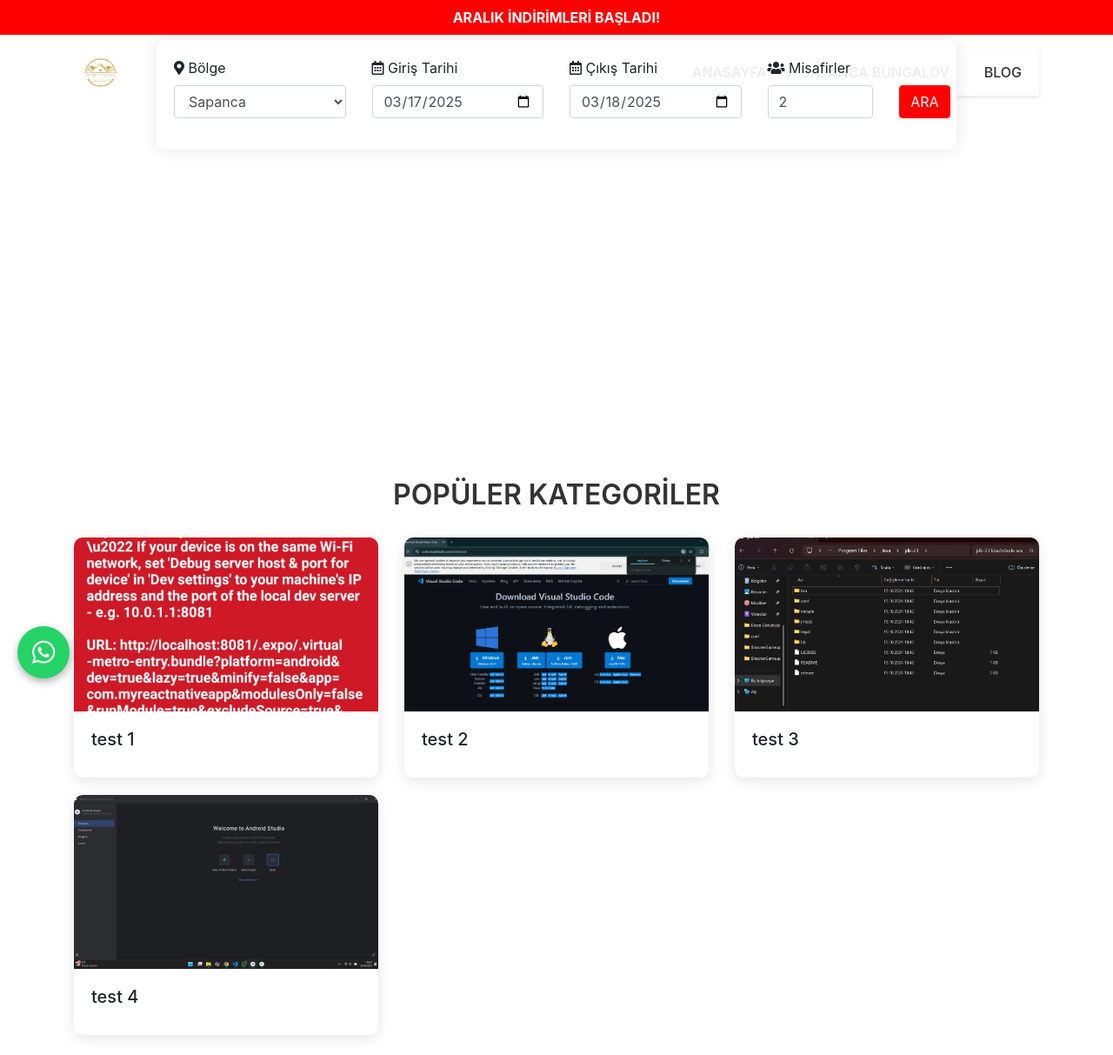
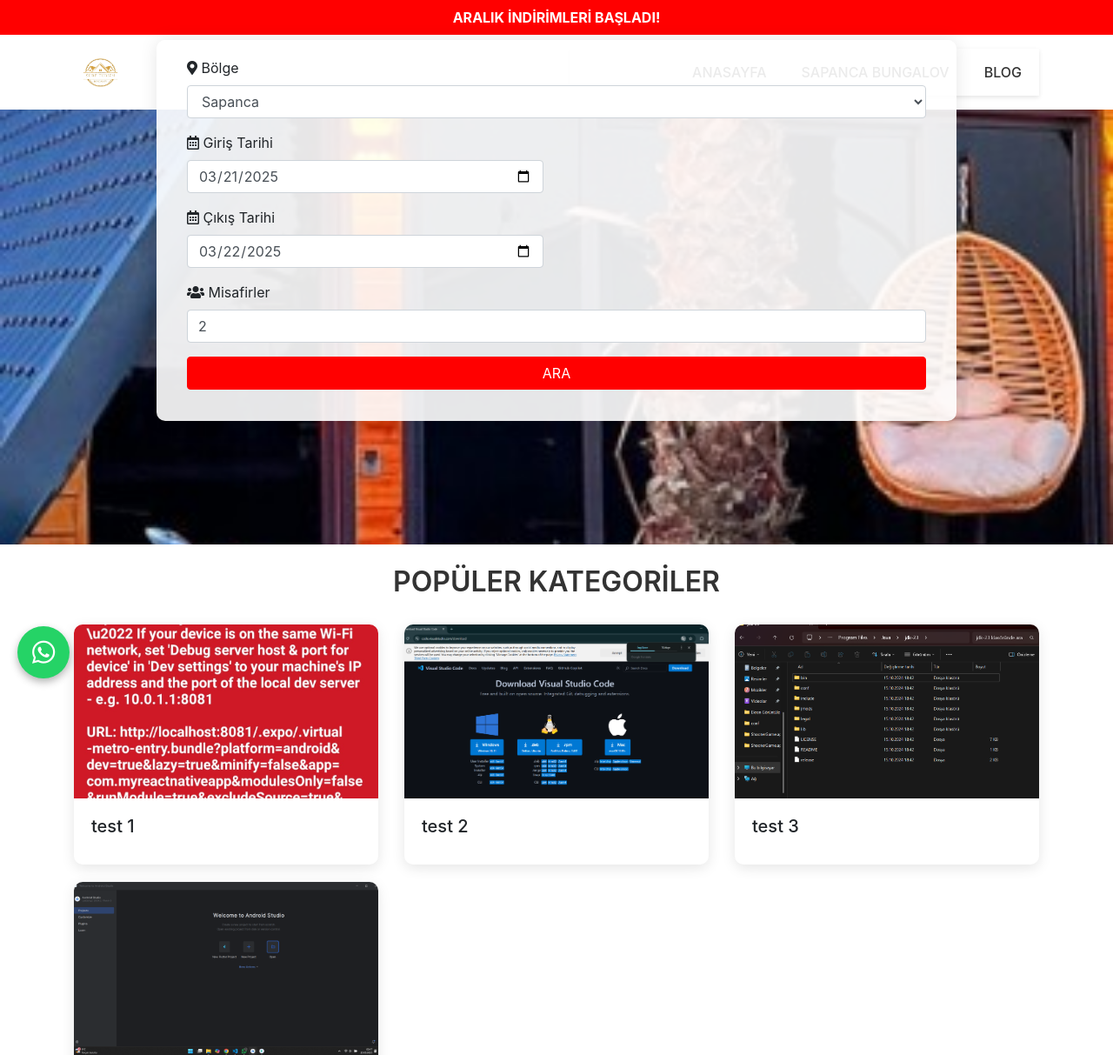
Before and after one commit to Hamza-Sengul/turizm_1_5, a Django app: page / in a window 1280 px wide. Shown: the top 1213 px of the page at 87% size. Run offline with Django 5.2, Linux system fonts and the light colour scheme; data comes from the database, SQL or seed files in the repository; some libraries are stand-ins or nearby versions.

Commit message:
Add files via upload

```diff
--- a/turizmnew/house_project/house_project/settings.py
+++ b/turizmnew/house_project/house_project/settings.py
@@ -126,4 +126,7 @@
 
 
 STATIC_URL = '/static/'
+STATICFILES_DIRS = [
+    os.path.join(BASE_DIR, 'static'),
+]
 MEDIA_URL = '/media/'
--- a/turizmnew/house_project/templates/base.html
+++ b/turizmnew/house_project/templates/base.html
@@ -1,4 +1,4 @@
-<!-- templates/base.html -->
+{% load static %}
 <!DOCTYPE html>
 <html lang="tr">
 <head>
@@ -588,7 +588,7 @@
     </main>
 
     <!-- WhatsApp Button -->
-    <a href="https://wa.me/905416709127" class="whatsapp-button">
+    <a href="https://wa.me/905541368304" class="whatsapp-button">
         <i class="fab fa-whatsapp"></i>
     </a>
 
@@ -599,9 +599,9 @@
             <!-- TÜRSAB Sertifikası -->
             <div class="col-md-3 mb-4">
               <div class="tursab-logo bg-white p-3 text-center rounded">
-                <img src="https://via.placeholder.com/200x100?text=TURSAB+Logo" alt="TÜRSAB Digital Doğrulama Sistemi" class="img-fluid">
+                <img src="https://www.mypayzvillam.com/image/cache/catalog/6306C369-AD9F-4B93-95A7-B1CDF457DFE3-221x100fill.JPEG" alt="" width="" height="100" class="lazyload lazyloaded"data-ll-status="loaded">
                 <p class="text-dark small mt-2 mb-0">TIKLAYIN ve acentamızın TÜRSAB'a kayıtlı resmi bir acente olup olmadığını öğrenin.</p>
-                <p class="text-dark font-weight-bold mb-0">Belge No: 11923</p>
+                <p class="text-dark font-weight-bold mb-0">+905541368304</p>
               </div>
             </div>
 
@@ -688,10 +688,10 @@
             </div>
             <div class="col-md-6 text-center text-md-right">
               <div class="payment-methods">
-                <img src="https://via.placeholder.com/60x40?text=Mastercard" alt="Mastercard" class="mr-2">
-                <img src="https://via.placeholder.com/60x40?text=Visa" alt="Visa" class="mr-2">
-                <img src="https://via.placeholder.com/60x40?text=AmEx" alt="American Express" class="mr-2">
-                <img src="https://via.placeholder.com/60x40?text=Troy" alt="Troy" class="mr-2">
+                <img src="{% static 'master.png' %}" alt="Mastercard" class="mr-2">
+                <img src="{% static 'visa.png' %}" alt="Visa" class="mr-2">
+                <img src="{% static 'abd.png' %}" alt="American Express" class="mr-2">
+                <img src="{% static 'tory.png' %}" alt="Troy" class="mr-2">
               </div>
             </div>
           </div>
--- a/turizmnew/house_project/templates/home.html
+++ b/turizmnew/house_project/templates/home.html
@@ -1,37 +1,38 @@
-<!-- templates/home.html -->
 {% extends 'base.html' %}
-
+{% load static %}
 {% block content %}
   <!-- Hero Section with Search Box -->
-  <section class="hero-section" style="background-image: url('https://via.placeholder.com/1920x800?text=Villa+Hero+Image');">
+  <section class="hero-section" style="background-image: url('{% static 'resim.jpg' %}'); background-size: cover; background-position: center; height: 500px;">
     <div class="container">
       <div class="row justify-content-center">
         <div class="col-lg-10">
           <div class="search-box">
-            <form class="row">
-              <div class="col-md-3 mb-3">
+
+              <div class="col-md-12 mb-3">
                 <label for="region"><i class="fas fa-map-marker-alt"></i> Bölge</label>
                 <select class="form-control" id="region">
                   <option>Sapanca</option>
-                  <option>Muğla</option>
+
                 </select>
               </div>
-              <div class="col-md-3 mb-3">
+              <div class="col-md-6 mb-3">
                 <label for="checkin"><i class="far fa-calendar-alt"></i> Giriş Tarihi</label>
-                <input type="date" class="form-control" id="checkin" value="2025-03-17">
+                <input type="date" class="form-control" id="checkin" value="2025-03-21">
               </div>
-              <div class="col-md-3 mb-3">
+              <div class="col-md-6 mb-3">
                 <label for="checkout"><i class="far fa-calendar-alt"></i> Çıkış Tarihi</label>
-                <input type="date" class="form-control" id="checkout" value="2025-03-18">
+                <input type="date" class="form-control" id="checkout" value="2025-03-22">
               </div>
-              <div class="col-md-2 mb-3">
+              <div class="col-md-12 mb-3">
                 <label for="guests"><i class="fas fa-users"></i> Misafirler</label>
                 <input type="number" class="form-control" id="guests" value="2" min="1">
               </div>
-              <div class="col-md-1 mb-3 d-flex align-items-end">
-                <button type="submit" class="btn btn-primary search-button">ARA</button>
+              <div class="col-md-12 mb-3">
+                <a href="https://wa.me/905541368304">
+                <button type="submit" class="btn btn-danger search-button w-100">ARA</button>
+                </a>
               </div>
-            </form>
+
           </div>
         </div>
       </div>
```
Also changed, not shown: turizmnew/house_project/templates/house_detail.html (+5 -3 lines), turizmnew/house_project/static/abd.png (added), turizmnew/house_project/static/master.png (added), turizmnew/house_project/static/resim.jpg (added), turizmnew/house_project/static/tory.png (added), turizmnew/house_project/static/visa.png (added).
